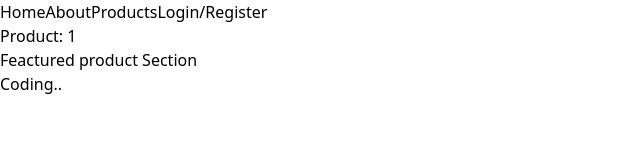
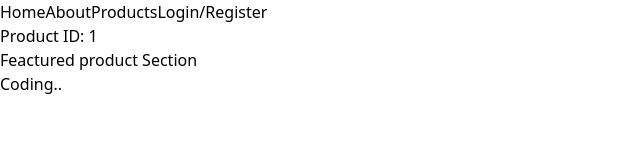
Before and after one commit to bbm-eyram/Next-application, a Next.js app: page /products/1 in a window 1280 px wide. Shown: the top 160 px of the page, without its empty margins (0-640 px from the left). Built offline with nearby package versions, Linux system fonts and the light colour scheme.

Commit message:
fixed params

```diff
--- a/src/app/products/[id]/page.tsx
+++ b/src/app/products/[id]/page.tsx
@@ -1,9 +1,11 @@
 import React from 'react';
 
 export default function Product({ params }: { params: { id: string } }) {
-  const { id } = params; // No need to await params since it's not a Promise
+  const { id } = params;
 
   return (
-    <div>Product: {id}</div>
+    <div>
+      <h1>Product ID: {id}</h1>
+    </div>
   );
 }
```
